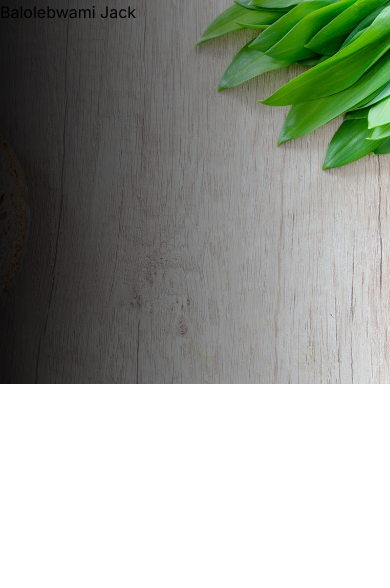
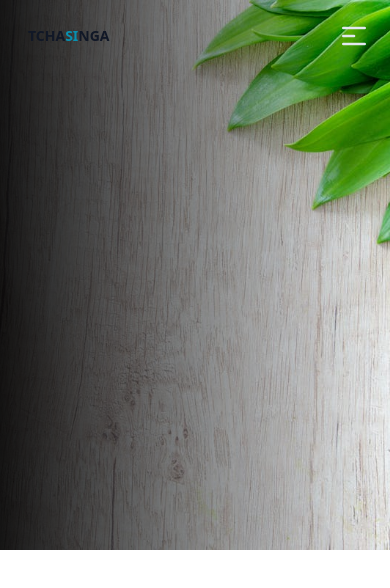
Before and after one commit to tchasinga/single-page, a Next.js app: page / in a window 390 px wide. Shown: the top 588 px of the page. Built offline with nearby package versions, Linux system fonts and the light colour scheme.

Commit message:
new node is added

```diff
--- a/src/app/Pages/Keeper.jsx
+++ b/src/app/Pages/Keeper.jsx
@@ -1,16 +1,17 @@
 import React from 'react';
 import Oneimg from './../../app/Image/pexelsphoto.jpeg'; // Correctly specify the path to the image file
+import Navbars from './Navbars';
 
 export default function Keeper() {
   return (
     <div
-      className="h-96 bg-cover bg-center bg-no-repeat relative"
+      className="h-[550px] bg-cover bg-center bg-no-repeat relative w-full"
       style={{
         background: `linear-gradient(to right, rgba(0, 0, 0, 0.9), rgba(0, 0, 0, 0)), url(${Oneimg.src}) center / cover no-repeat`,
       }}
     >
-      <div className="max-w-5xl mx-auto">
-          <h1>Balolebwami Jack</h1>
+      <div className="max-w-5xl mx-auto w-full">
+          <Navbars/>
       </div>
     </div>
   );
--- /dev/null
+++ b/src/app/Pages/Navbars.jsx
@@ -0,0 +1,80 @@
+'use client';
+
+import React from 'react';
+import { useState } from 'react'; // Removed unused useEffect import
+
+export default function Navbars() {
+    const [open, setOpen] = useState(false);
+    const menuLinks = [
+        { name: "Home", link: "#home" },
+        { name: "About", link: "#about" },
+        { name: "Skills", link: "#skills" },
+        { name: "Portfolio", link: "#projects" },
+        { name: "Contact", link: "#contact" },
+    ];
+
+    return (
+        <nav className='fixed font-poppins font-sans w-full left-0 top-0 z-[999] text-gray-900'>
+            <div className="flex items-center justify-between">
+                <div className="mx-7">
+                    <h4 className="text-sm myheader uppercase font-bold">
+                        Tcha<span className="text-cyan-600">si</span>nga
+                    </h4>
+                </div>
+
+                <div className='text-gray-900 md:block hidden px-7 py-2 font-medium'>
+                    <ul className="flex items-center font-poppins font-sans gap-1 py-2 text-sm">
+                        {menuLinks.map((menu, i) => (
+                            <li key={i} className="px-6 font-poppins font-sans hover:text-cyan-600">
+                                <a href={menu.link}>{menu.name}</a>
+                            </li>
+                        ))}
+                    </ul>
+                </div>
+                <div
+                    onClick={() => setOpen(!open)}
+                    className={`z-[999] ${open ? "text-gray-200" : "text-gray-100"} text-3xl md:hidden m-5`}
+                >
+                    <svg
+                        className="w-8 h-8 text-slate-200 myTrabs"
+                        fill="none"
+                        stroke="currentColor"
+                        viewBox="0 0 24 24"
+                        xmlns="http://www.w3.org/2000/svg"
+                    >
+                        {open ? (
+                            <path
+                                strokeLinecap="round"
+                                strokeLinejoin="round"
+                                strokeWidth="2"
+                                d="M6 18L18 6M6 6l12 12"
+                            ></path>
+                        ) : (
+                            <path
+                                strokeLinecap="round"
+                                strokeLinejoin="round"
+                                strokeWidth="2"
+                                d="M4 6h16M4 12h8m-8 6h16"
+                            ></path>
+                        )}
+                    </svg>
+                </div>
+                <div
+                    className={`md:hidden text-gray-900 absolute w-full h-screen px-7 py-2 font-medium bg-black top-0 duration-300 ${open ? "right-0" : "right-[-100%]"}`}
+                >
+                    <ul className="flex flex-col justify-center h-full text-white gap-10 py-2 text-lg">
+                        {menuLinks.map((menu, i) => (
+                            <li
+                                onClick={() => setOpen(false)}
+                                key={i}
+                                className="px-6 hover:text-cyan-600"
+                            >
+                                <a href={menu.link}>{menu.name}</a>
+                            </li>
+                        ))}
+                    </ul>
+                </div>
+            </div>
+        </nav>
+    );
+}
```
